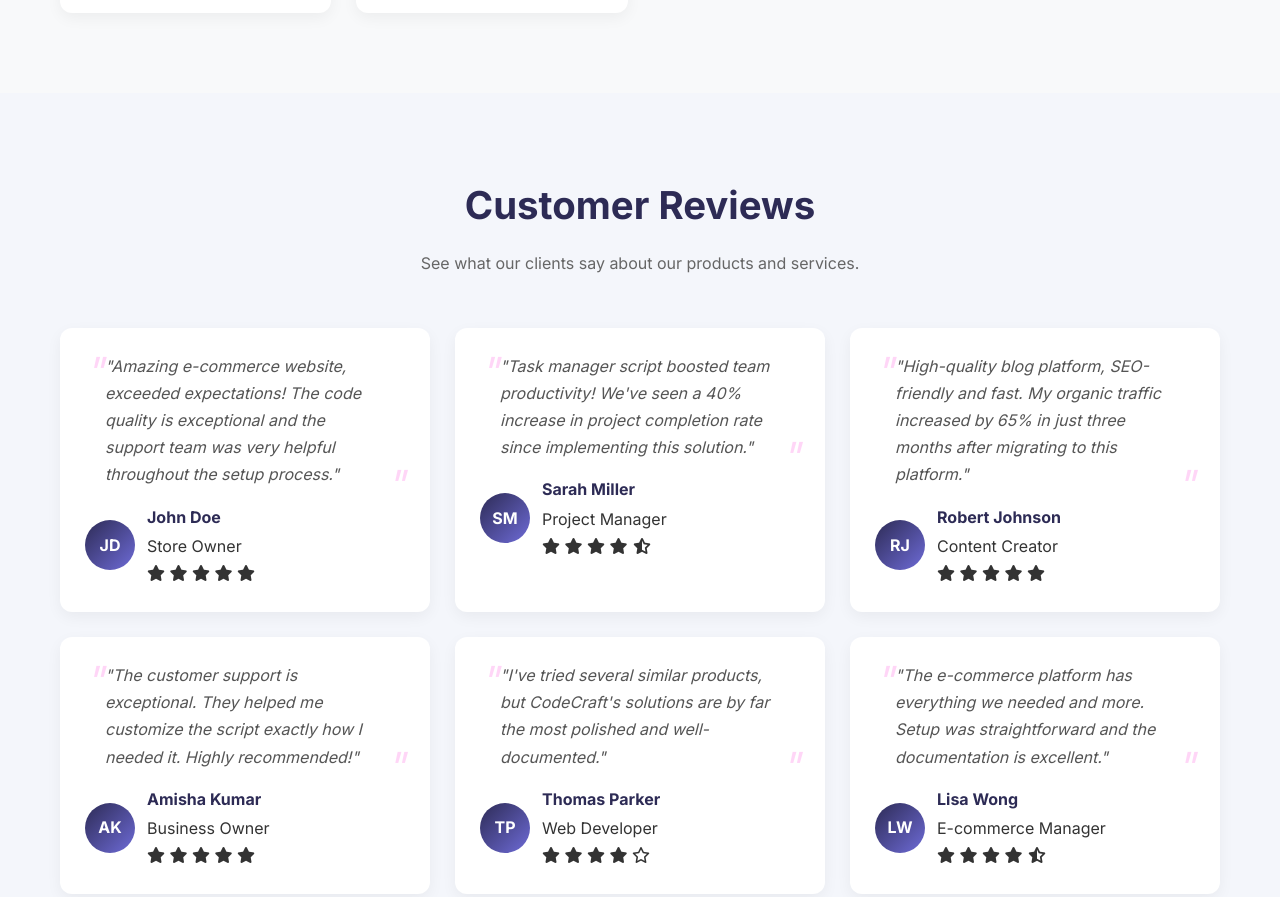
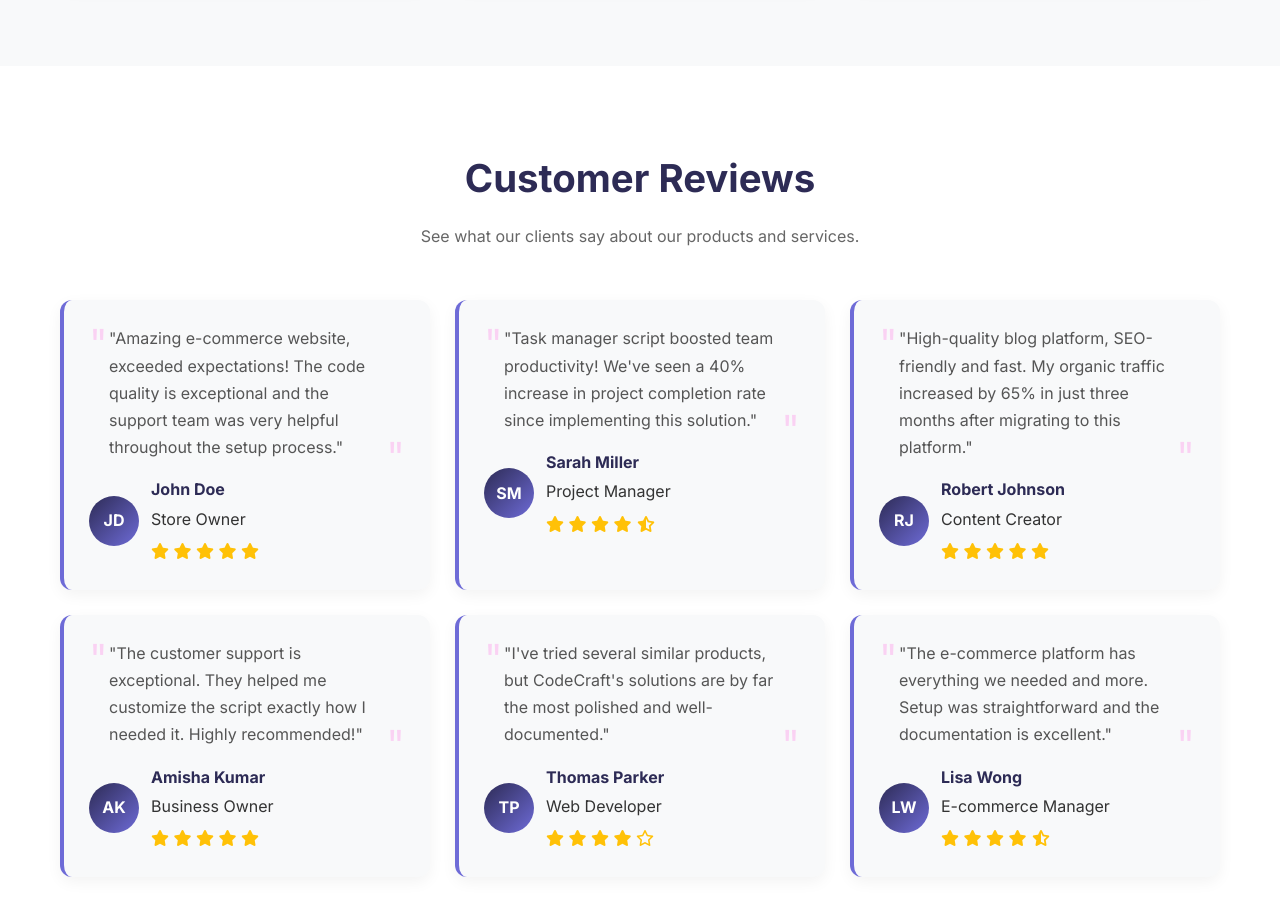
Before and after one commit to phoenix9248756/webstore, a plain HTML site: page index.html in a window 1280 px wide. Shown: the part 2172-3069 px from the top of the page. Drawn offline with Linux system fonts and the light colour scheme.

Commit message:
Update style.css

```diff
--- a/style.css
+++ b/style.css
@@ -177,10 +177,10 @@ nav ul li a:hover { color: var(--secondary); }
   font-weight: bold;
 }
 
-/* Features */
+/* Features / Why Choose Us */
 .features { padding: 80px 0; background: var(--light); }
 .features-grid {
-  display: grid; grid-template-columns: repeat(auto-fill,minmax(250px,1fr));
+  display: grid; grid-template-columns: repeat(auto-fill,minmax(300px,1fr));
   gap: 25px;
 }
 .feature-card {
@@ -197,7 +197,6 @@ nav ul li a:hover { color: var(--secondary); }
 .feature-card:hover { transform: translateY(-5px); }
 .feature-card i {
   font-size: 2.5rem;
-  color: var(--accent);
   margin-bottom: 15px;
   background: linear-gradient(135deg, var(--primary), var(--accent));
   -webkit-background-clip: text;
@@ -205,18 +204,19 @@ nav ul li a:hover { color: var(--secondary); }
 }
 .feature-card h3 { margin-bottom: 10px; color: var(--primary); }
 
-/* Testimonials */
-.testimonials { padding: 80px 0; }
+/* Testimonials / Customer Reviews */
+.testimonials { padding: 80px 0; background: white; }
 .testimonial-grid {
-  display: grid; grid-template-columns: repeat(auto-fill,minmax(330px,1fr));
+  display: grid; grid-template-columns: repeat(auto-fill,minmax(350px,1fr));
   gap: 25px;
 }
 .testimonial-card {
-  background: white; padding: 25px; border-radius: 12px;
+  background: var(--light); padding: 25px; border-radius: 12px;
   box-shadow: 0 5px 15px rgba(0,0,0,0.05);
   transition: 0.3s;
   opacity: 0;
   transform: translateY(20px);
+  border-left: 4px solid var(--accent);
 }
 .testimonial-card.visible {
   opacity: 1;
@@ -224,7 +224,6 @@ nav ul li a:hover { color: var(--secondary); }
 }
 .testimonial-card:hover { transform: translateY(-5px); }
 .testimonial-text {
-  font-style: italic;
   margin-bottom: 15px;
   color: #555;
   position: relative;
@@ -245,7 +244,11 @@ nav ul li a:hover { color: var(--secondary); }
   bottom: -30px;
   right: 0;
 }
-.testimonial-author { display: flex; align-items: center; }
+.testimonial-author {
+  display: flex;
+  align-items: center;
+  margin-top: 15px;
+}
 .author-img {
   width: 50px; height: 50px; border-radius: 50%;
   background: var(--accent); display: flex; justify-content: center; align-items: center;
@@ -253,6 +256,10 @@ nav ul li a:hover { color: var(--secondary); }
   background: linear-gradient(135deg, var(--primary), var(--accent));
 }
 .author-info h4 { color: var(--primary); margin-bottom: 2px; }
+.rating {
+  color: #ffc107;
+  margin-top: 5px;
+}
 
 /* Contact Form */
 .contact-form {
@@ -388,4 +395,10 @@ footer {
   .contact-form {
     padding: 25px;
   }
+  .testimonial-grid {
+    grid-template-columns: 1fr;
+  }
+  .features-grid {
+    grid-template-columns: 1fr;
+  }
 }
```
